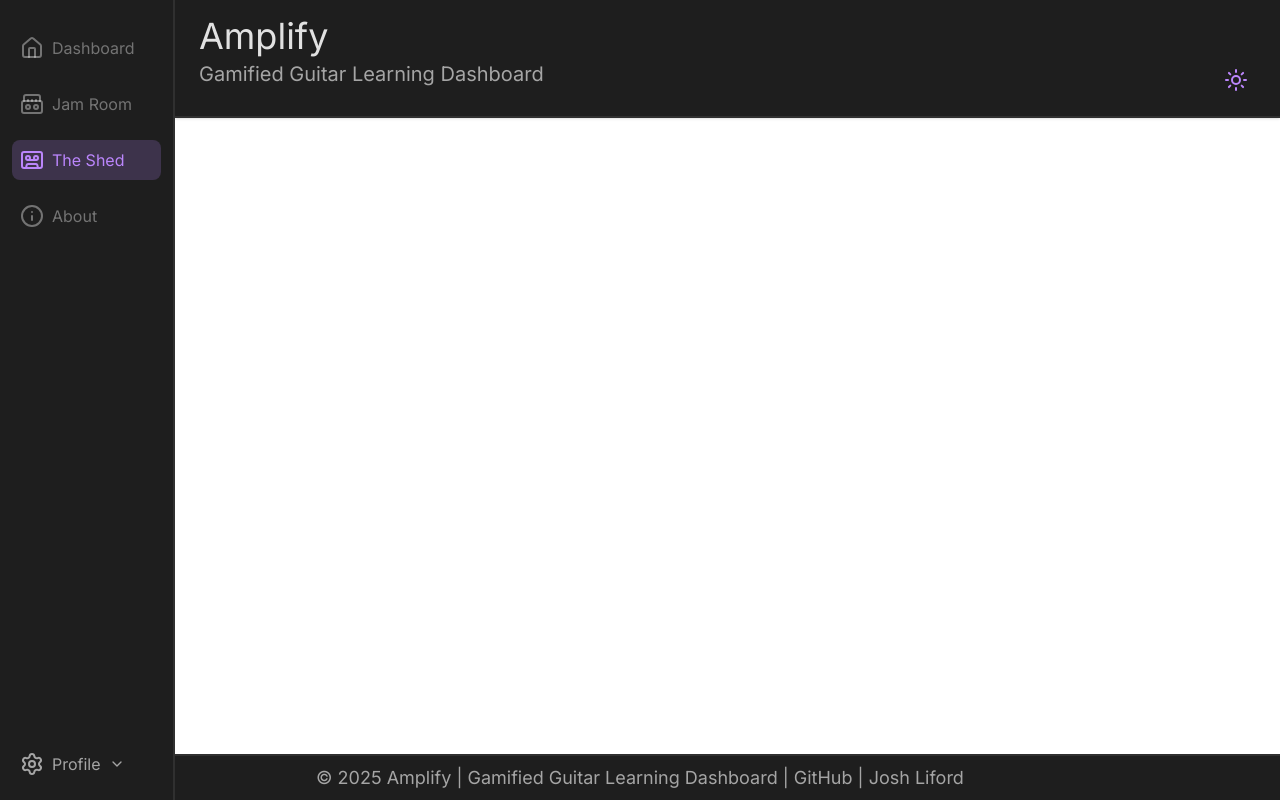
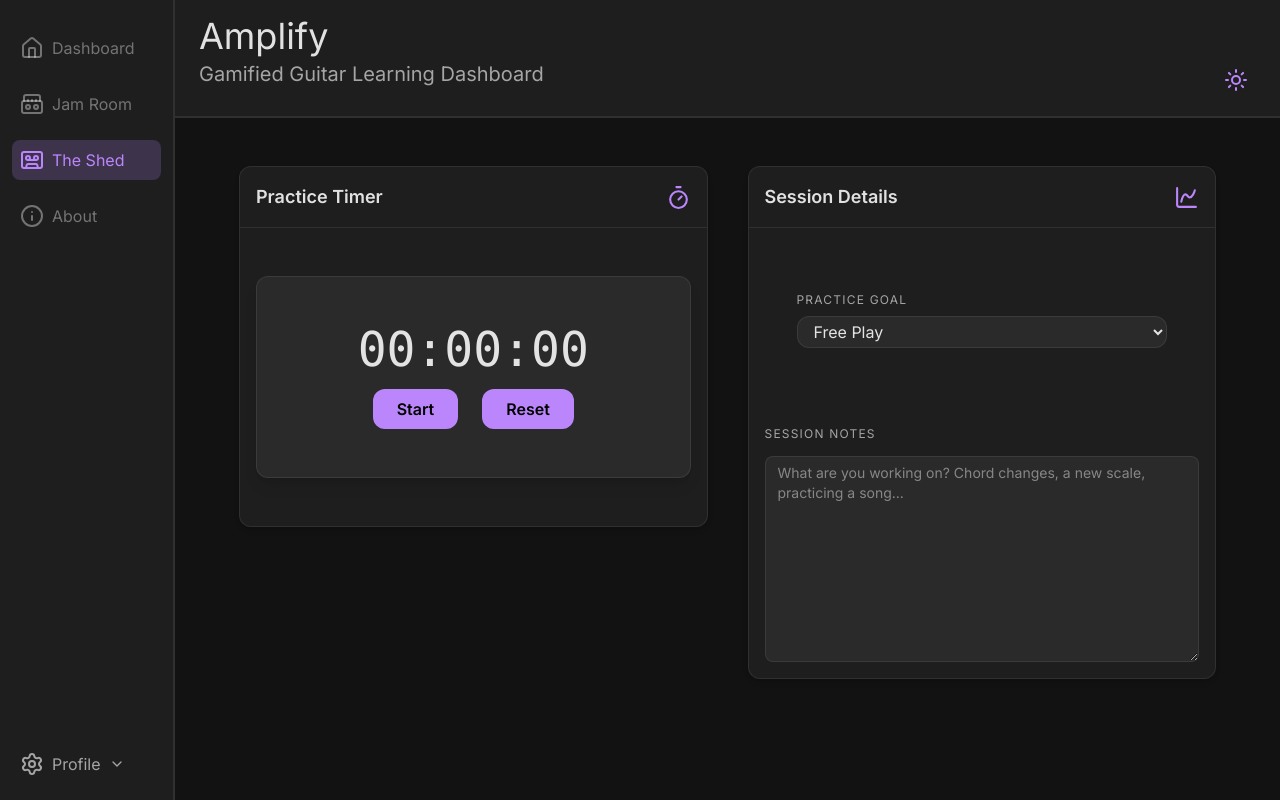
Before and after one commit to joshliford/amplify-guitar, a React (Vite) app in the folder react-front-end-app/: page /shed in a window 1280 px wide. Shown: the top 800 px of the page. Built offline with nearby package versions, Linux system fonts and the light colour scheme; no server answers; sample sign-in values are in the browser's storage.

Commit message:
refactor Shed component layout; integrate PracticeTimer and session details with improved UI elements

```diff
--- a/react-front-end-app/src/components/PracticeTimer.jsx
+++ /dev/null
@@ -1,70 +0,0 @@
-import { useState, useRef } from "react";
-
-export default function PracticeTimer({ runTime, setRunTime }) {
-
-  const intervalRef = useRef(null);
-
-  const handleTimer = () => {
-    if (isRunning) {
-      clearInterval(intervalRef.current);
-      setIsRunning(false);
-    } else {
-      // current time in ms
-      // (- runTime) = allows resuming the timer from a paused state
-      const startTime = Date.now() - runTime;
-      // returns an Id that identifies the running interval
-      // stored in intervalRef.current later - won't be lost on re-render
-      intervalRef.current = setInterval(() => {
-        // gives total runtime since the start of the timer
-        setRunTime(Date.now() - startTime);
-        // executes the callback every 10 ms
-      }, 10);
-      setIsRunning(true);
-    }
-  };
-
-  const handleReset = () => {
-    clearInterval(intervalRef.current);
-    setRunTime(0);
-    setIsRunning(false);
-  };
-
-  // slice(-2) adds a leading 0 for formatting (i.e. 00:00:00)
-  const formatTime = (time) => {
-    const minutes = ("0" + Math.floor(time / 60000)).slice(-2);
-    const seconds = ("0" + Math.floor((time % 60000) / 1000)).slice(-2);
-    const milliseconds = ("0" + Math.floor((time % 1000) / 10)).slice(-2);
-
-    return `${minutes}:${seconds}:${milliseconds}`;
-  };
-
-  return (
-    <div className="flex flex-col items-center mx-auto bg-(--primary)/20 rounded-xl shadow-lg hover:shadow-xl p-12 space-y-4 m-8 w-full max-w-2xl">
-      <h2 className="font-semibold text-2xl">Practice Timer</h2>
-      <p className="text-sm">Track your practice progress</p>
-      <div>
-        <p className="text-5xl font-mono">{formatTime(runTime)}</p>
-      </div>
-      <div className="flex gap-6">
-        {/* pause/start button renders depending on isRunning state */}
-        <button
-          onClick={handleTimer}
-          className={`px-6 py-2 rounded-xl font-semibold transition
-                    ${
-                      isRunning
-                        ? "bg-red-800 hover:bg-red-900 text-white hover:cursor-pointer"
-                        : "bg-(--primary) hover:bg-(--primary)/90 text-(--on-primary) hover:cursor-pointer"
-                    }`}
-        >
-          {isRunning ? "Pause" : "Start"}
-        </button>
-        <button
-          onClick={handleReset}
-          className="px-6 py-2 rounded-xl font-semibold transition bg-(--accent) hover:bg-(--accent)/90 text-(--on-accent) hover:cursor-pointer"
-        >
-          Reset
-        </button>
-      </div>
-    </div>
-  );
-}
--- a/react-front-end-app/src/pages/About.jsx
+++ b/react-front-end-app/src/pages/About.jsx
@@ -2,7 +2,7 @@
 
 export default function About() {
   return (
-    <main className="bg-(--bg-base) text-lg text-(--text-med)">
+    <main className="bg-(--bg-base) min-h-screen flex flex-col text-lg text-(--text-med)">
       <section className="space-y-4 py-12 px-12">
         <div className="flex justify-center">
             <h1 className="text-2xl text-(--text-high) text-center font-bold border-b-2 border-b-accent inline-block">
@@ -60,13 +60,13 @@
             <Table className="text-lg">
               <TableHeader className="bg-primary text-xl border-b-3 border-accent">
                 <TableRow className="font-bold text-xl">
-                  <TableHead className="pl-4 text-black">
+                  <TableHead className="pl-4 text-white dark:text-black">
                     Page
                   </TableHead>
-                  <TableHead className="text-black">
+                  <TableHead className="text-white dark:text-black">
                     Purpose
                   </TableHead>
-                  <TableHead className="text-black">
+                  <TableHead className="text-white dark:text-black">
                     Features
                   </TableHead>
                 </TableRow>
--- a/react-front-end-app/src/pages/Shed.jsx
+++ b/react-front-end-app/src/pages/Shed.jsx
@@ -1,10 +1,13 @@
+import SectionCard from "@/components/SectionCard";
 import { getAllGoals } from "@/services/practiceGoalsService";
 import {
   endSession,
   getTotalPracticeTime,
   startSession,
 } from "@/services/practiceSessionService";
+import { ChartSpline, FileMusic, Timer } from "lucide-react";
 import { useEffect, useState, useRef } from "react";
+import { Select, Label, Field, Textarea } from "@headlessui/react";
 
 export default function Shed() {
   const [goals, setGoals] = useState([]);
@@ -68,7 +71,7 @@
       await endSession(sessionId, notes);
       setSessionComplete(true);
       // add new session time
-      setTotalPracticeTime(prev => prev + durationInSeconds);
+      setTotalPracticeTime((prev) => prev + durationInSeconds);
     } catch (error) {
       setError("Failed to save practice session");
     }
@@ -89,5 +92,93 @@
     return `${minutes}:${seconds}:${milliseconds}`;
   };
 
-  return <main className="mt-8 bg-(--bg-base) px-4"></main>;
+  return (
+    <main className="grid grid-cols-2 min-h-screen bg-(--bg-base) py-12 px-16 gap-10">
+      {/* left side practice timer */}
+      <div className="col-span-1 flex flex-col">
+        <SectionCard
+          title={"Practice Timer"}
+          icon={<Timer size={25} />}
+        >
+          <div className="flex flex-col items-center mx-auto bg-(--bg-elevated) rounded-xl border shadow-lg hover:shadow-xl p-12 space-y-4 m-8 w-full max-w-2xl">
+            <div>
+              <p className="text-5xl font-mono text-(--text-high)">
+                {formatTime(runTime)}
+              </p>
+            </div>
+            <div className="flex gap-6">
+              {/* pause/start button renders depending on isRunning state */}
+              <button
+                onClick={handleTimer}
+                className={`px-6 py-2 rounded-xl font-semibold transition
+                    ${
+                      isRunning
+                        ? "bg-red-800 hover:bg-red-900 text-white hover:cursor-pointer"
+                        : "bg-primary hover:bg-primary/70 text-white dark:text-black hover:cursor-pointer"
+                    }`}
+              >
+                {isRunning ? "Pause" : "Start"}
+              </button>
+              <button
+                onClick={handleReset}
+                className="px-6 py-2 rounded-xl font-semibold transition bg-primary hover:bg-primary/70 text-white dark:text-black hover:cursor-pointer"
+              >
+                Reset
+              </button>
+            </div>
+          </div>
+        </SectionCard>
+      </div>
+
+      {/* right side details */}
+      <div className="col-span-1 flex flex-col">
+        <SectionCard
+          title={"Session Details"}
+          icon={<ChartSpline size={25} />}
+        >
+
+          <div className="flex flex-col py-12 px-8">
+            <Field>
+              <div className="flex flex-col gap-2">
+                <span className="text-xs tracking-widest text-(--text-med)">PRACTICE GOAL</span>
+                <Select
+                  name="practice-goal"
+                  className="hover:cursor-pointer hover:bg-[#313131] border hover:border-primary rounded-xl bg-(--bg-elevated) text-(--text-high) px-3 py-1 duration-300 transition-all"
+                  defaultValue="Free Play"
+                >
+                  <option value={""}>Free Play</option>
+                </Select>
+              </div>
+            </Field>
+          </div>
+
+          <div className="w-full mx-auto max-w-2xl items-center mt-6">
+              <Field>
+                  <Label className="text-xs tracking-widest text-(--text-med)">
+                    SESSION NOTES
+                  </Label>
+                <Textarea
+                  className="mt-3 block px-3 py-1.5 w-full rounded-lg text-md bg-(--bg-elevated) border text-(--text-high) data-focus:outline-1 data-focus:outline-primary duration-200 transition-all placeholder:text-sm"
+                  rows={8}
+                  placeholder="What are you working on? Chord changes, a new scale, practicing a song..."
+                />
+              </Field>
+            </div>
+
+            {!isRunning && runTime > 0 && !sessionComplete && (
+            <div className="flex justify-center mt-6 mb-2">
+              <button
+                className="px-6 py-3 rounded-xl font-semibold bg-primary hover:bg-primary/70 hover:cursor-pointer duration-300 transition-colors text-white dark:text-black"
+                onClick={() => handleSaveSession()}
+              >
+                Save Session
+              </button>
+            </div>
+          )}
+
+
+        </SectionCard>
+      </div>
+    </main>
+  );
 }
```
